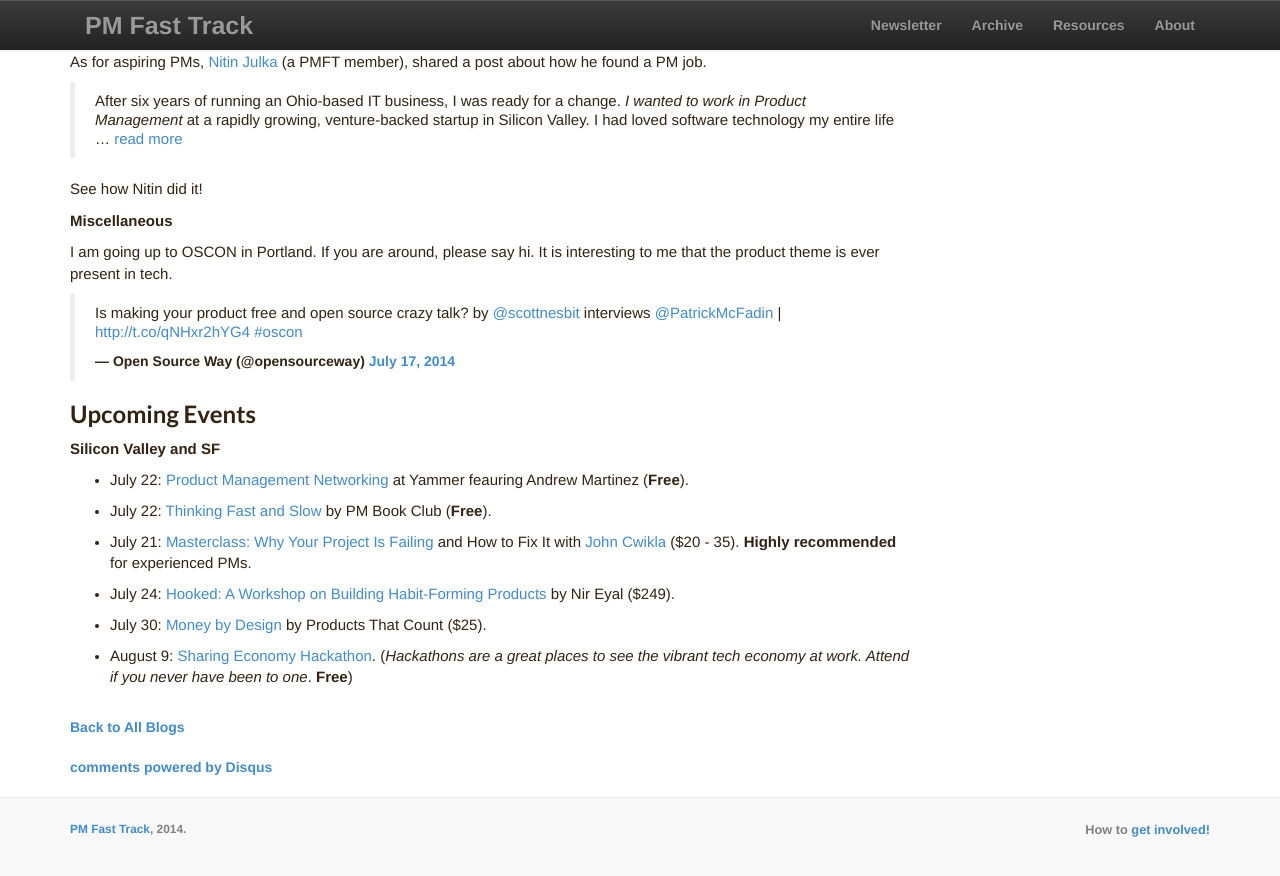
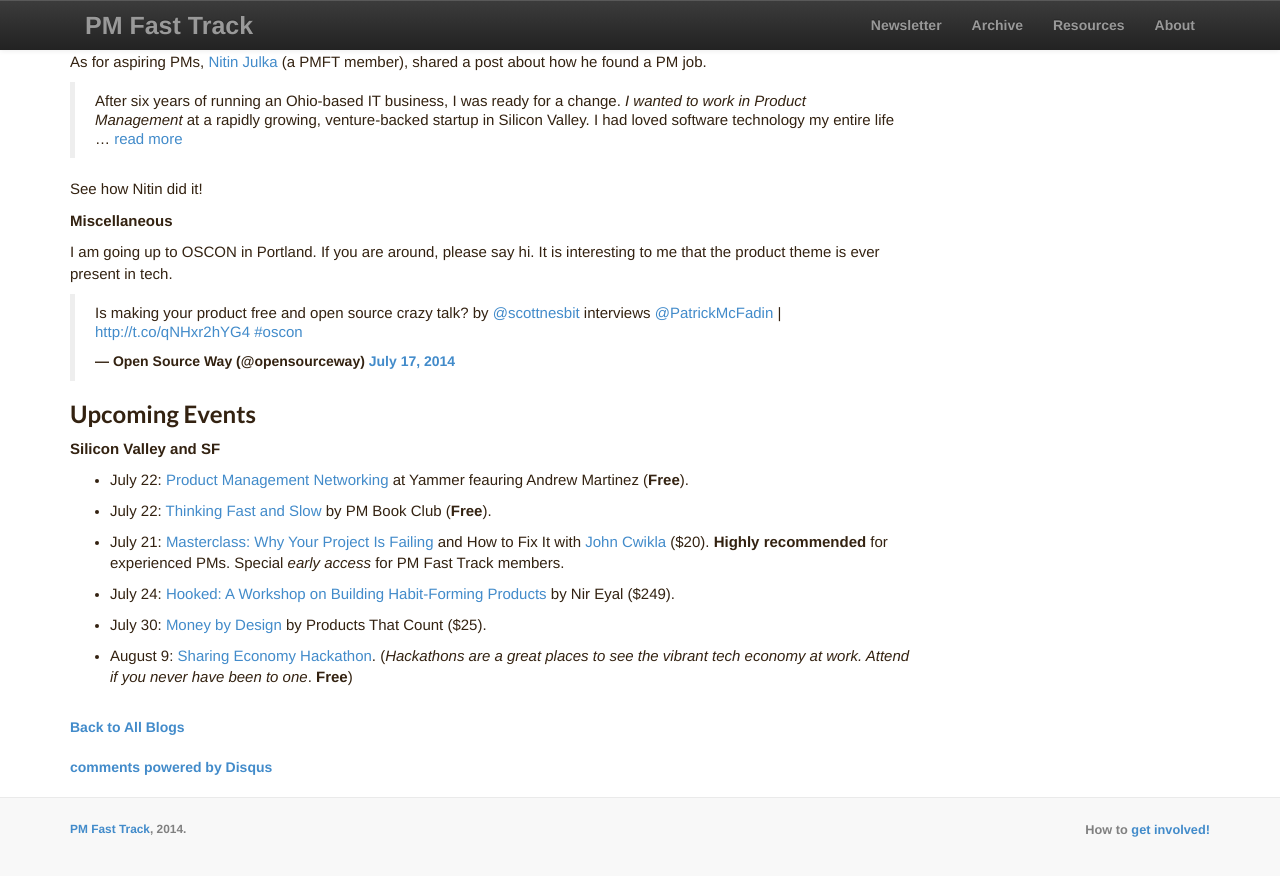
Before and after one commit to productmanagers/productmanagers.github.io, a Jekyll site: the page built from blog/_posts/2014-07-21-weekly16.md, in a window 1280 px wide and 900 px high, scrolled down 1660 px. Shown: the top 876 px of the window. Built offline with Jekyll 4.4.1, drawn with Linux system fonts in a browser that asks for light colours; nearby versions of some CDN libraries; comment, search, counter and statistics services are not loaded.

Commit message:
revision

```diff
--- a/blog/_posts/2014-07-21-weekly16.md
+++ b/blog/_posts/2014-07-21-weekly16.md
@@ -64,7 +64,7 @@
 
 * July 22: <a target="_" href="http://www.meetup.com/SF-Product-Management-Book-Club/events/188690572/">Thinking Fast and Slow</a> by PM Book Club (__Free__).
 
-* July 21: <a target="_" href="http://pmft-giantpixel.eventbrite.com/?aff=pmfastrack">Masterclass: Why Your Project Is Failing</a> and How to Fix It with <a target="_" href="http://www.linkedin.com/in/cwikla">John Cwikla</a> ($20 - 35).  __Highly recommended__ for experienced PMs.
+* July 21: <a target="_" href="http://pmft-giantpixel.eventbrite.com/?aff=pmfastrack">Masterclass: Why Your Project Is Failing</a> and How to Fix It with <a target="_" href="http://www.linkedin.com/in/cwikla">John Cwikla</a> ($20).  __Highly recommended__ for experienced PMs.  Special _early access_ for PM Fast Track members.
 
 * July 24: <a target="_" href="http://www.eventbrite.com/e/hooked-a-workshop-on-building-habit-forming-products-tickets-11985275281">Hooked: A Workshop on Building Habit-Forming Products</a> by Nir Eyal ($249).
 
```
